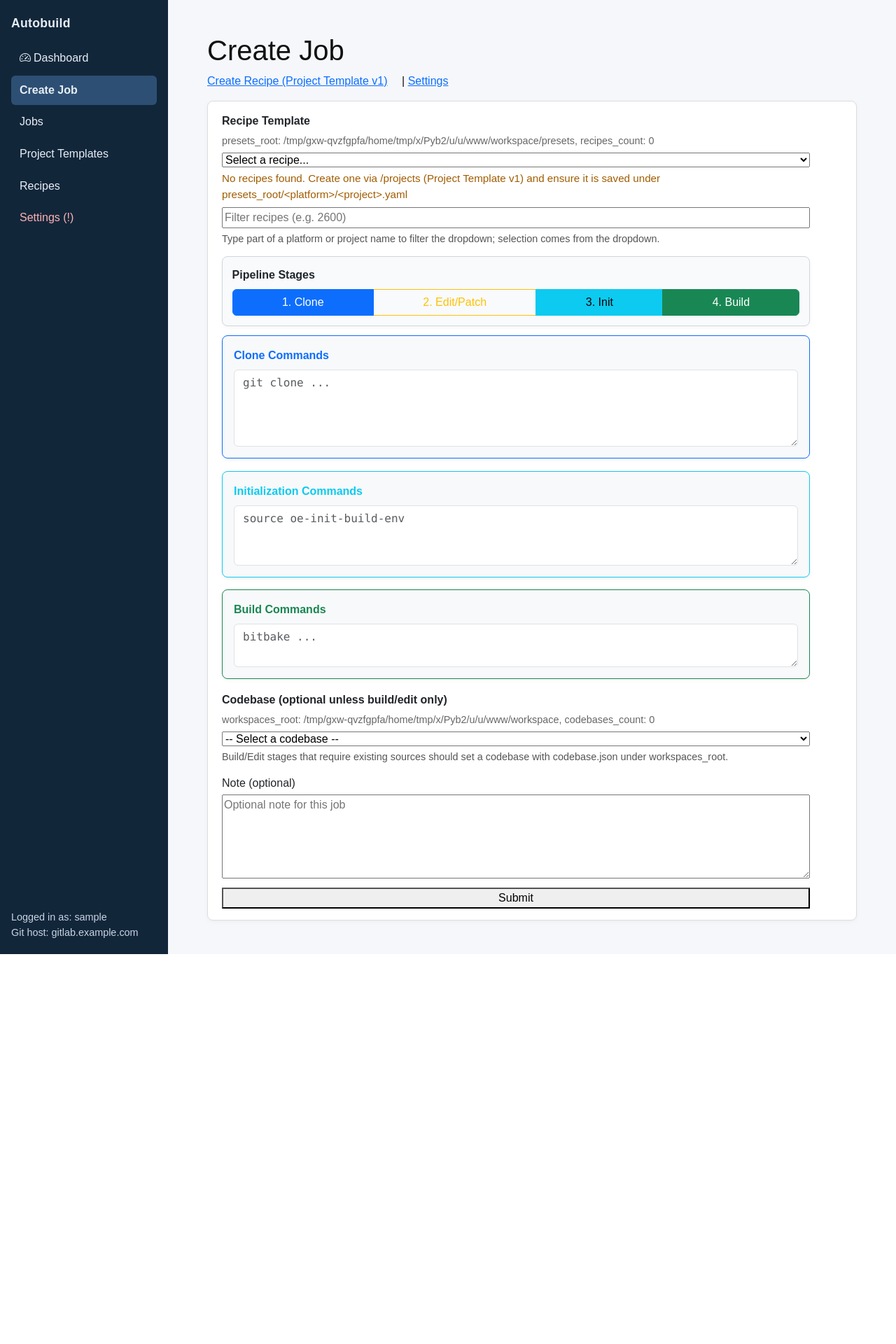
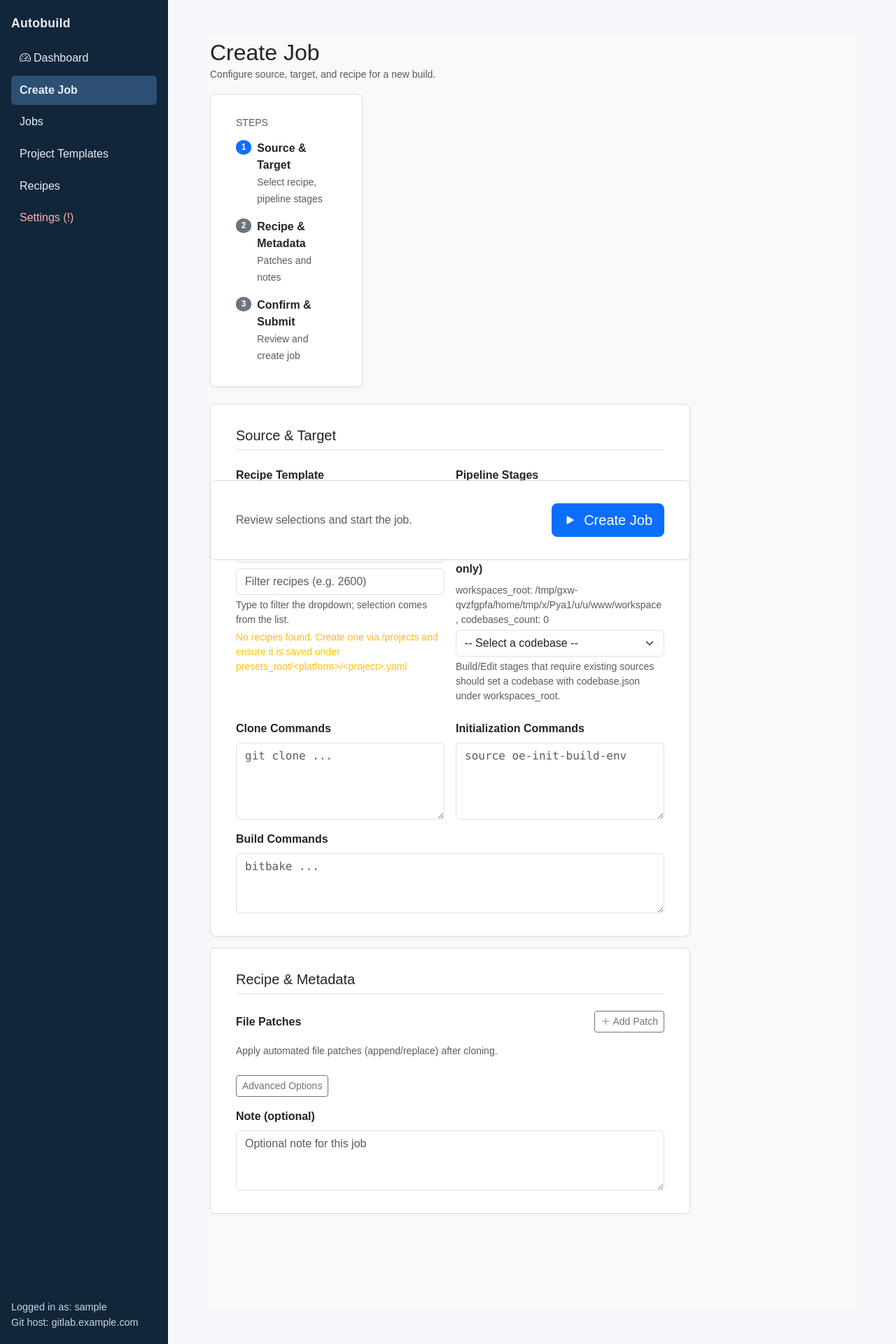
Before and after one commit to hanhanlee/autobuild_onetree, a FastAPI app: page /new in a window 1280 px wide. Shown: the whole page at 70% size. Before the commit the page ends 1363 px from the top, so only its background shows below. Run offline with FastAPI, Linux system fonts and the light colour scheme; the visitor is signed in with stand-in values (Sample User, id 1); some libraries are stand-ins or nearby versions.

Commit message:
refactor(ui): modernize new job page with professional layout
Redesign the job creation form to feature a stable, enterprise-grade UI:
1.  **Layout**: Adopt a two-column 'wizard' structure with a step
    navigator sidebar.
2.  **Style**: Replace colorful headers with a neutral, clean
    aesthetic using grouped cards.
3.  **UX**: Consolidate source/recipe settings and add a sticky
    footer for the submit action.

```diff
--- a/templates/new_job.html
+++ b/templates/new_job.html
@@ -1,99 +1,168 @@
 {% extends "_layout.html" %}
 {% block title %}Create Job{% endblock %}
 {% block content %}
-<h1>Create Job</h1>
-{% if error %}<p class="error">{{ error }}</p>{% endif %}
+<div class="bg-light py-2 px-1 rounded">
+  <div class="d-flex justify-content-between align-items-center mb-3">
+    <div>
+      <h2 class="mb-0 text-dark">Create Job</h2>
+      <small class="text-muted">Configure source, target, and recipe for a new build.</small>
+    </div>
+  </div>
+
+  {% if error %}<div class="alert alert-danger">{{ error }}</div>{% endif %}
   {% if missing_creds %}
-<div class="alert alert-danger d-flex align-items-center" role="alert" style="max-width:840px;">
+  <div class="alert alert-danger d-flex align-items-center" role="alert">
     <i class="bi bi-exclamation-octagon-fill me-2"></i>
     <div>GitLab username and token are required. Please save them in Settings before creating a job.</div>
   </div>
   {% endif %}
-<p><a href="/projects" style="margin-right:1rem;">Create Recipe (Project Template v1)</a> | <a href="/settings">Settings</a></p>
-<div class="card">
-    <form method="post" action="/new" style="display:grid;grid-template-columns:1fr;gap:0.85rem;max-width:840px;">
-        <div style="display:flex;flex-direction:column;gap:0.35rem;">
-            <label for="recipe-select" style="font-weight:600;">Recipe Template</label>
+
+  <form method="post" action="/new" class="row g-3">
+    <div class="col-md-3">
+      <div class="card h-100">
+        <div class="card-body">
+          <h6 class="text-muted text-uppercase small mb-3">Steps</h6>
+          <div class="d-flex flex-column gap-3">
+            <div class="d-flex align-items-start">
+              <span class="badge bg-primary rounded-circle me-2">1</span>
+              <div>
+                <div class="fw-semibold text-dark">Source &amp; Target</div>
+                <small class="text-muted">Select recipe, pipeline stages</small>
+              </div>
+            </div>
+            <div class="d-flex align-items-start">
+              <span class="badge bg-secondary rounded-circle me-2">2</span>
+              <div>
+                <div class="fw-semibold text-dark">Recipe &amp; Metadata</div>
+                <small class="text-muted">Patches and notes</small>
+              </div>
+            </div>
+            <div class="d-flex align-items-start">
+              <span class="badge bg-secondary rounded-circle me-2">3</span>
+              <div>
+                <div class="fw-semibold text-dark">Confirm &amp; Submit</div>
+                <small class="text-muted">Review and create job</small>
+              </div>
+            </div>
+          </div>
+        </div>
+      </div>
+    </div>
+
+    <div class="col-md-9">
+      <div class="card mb-3">
+        <div class="card-body">
+          <h5 class="card-title border-bottom pb-2 mb-4 text-dark">Source &amp; Target</h5>
+
+          <div class="row g-3">
+            <div class="col-lg-6">
+              <label class="form-label fw-semibold" for="recipe-select">Recipe Template</label>
               {% if recipes_count is defined %}
-            <div class="status" style="color:#666;font-size:0.9rem;">presets_root: {{ presets_root }}, recipes_count: {{ recipes_count }}</div>
+              <div class="text-muted small mb-1">presets_root: {{ presets_root }}, recipes_count: {{ recipes_count }}</div>
               {% endif %}
-            <select id="recipe-select" name="recipe_id" required>
+              <select id="recipe-select" name="recipe_id" class="form-select" required>
                 <option value="" disabled {% if not recipe_id %}selected{% endif %}>Select a recipe...</option>
                 {% for r in recipes or [] %}
                   <option value="{{ r.id }}" {% if recipe_id==r.id %}selected{% endif %}>{{ r.id }}{% if r.description %} ({{ r.description }}){% endif %}</option>
                 {% endfor %}
               </select>
+              <input id="recipe-filter" class="form-control mt-2" value="" placeholder="Filter recipes (e.g. 2600)" autocomplete="off">
+              <div class="text-muted small mt-1">Type to filter the dropdown; selection comes from the list.</div>
               {% if (recipes or [])|length == 0 %}
-            <div class="status" style="color:#a15c00;font-size:0.95rem;">No recipes found. Create one via /projects (Project Template v1) and ensure it is saved under presets_root/&lt;platform&gt;/&lt;project&gt;.yaml</div>
+              <div class="text-warning small mt-1">No recipes found. Create one via /projects and ensure it is saved under presets_root/&lt;platform&gt;/&lt;project&gt;.yaml</div>
               {% endif %}
-            <input id="recipe-filter" value="" placeholder="Filter recipes (e.g. 2600)" autocomplete="off">
-            <div style="color:#555;font-size:0.9rem;">Type part of a platform or project name to filter the dropdown; selection comes from the dropdown.</div>
             </div>
-
-        <div class="card" style="padding:0.85rem;border:1px solid #d0d7de;background:#f8fafc;">
-            <label class="form-label fw-bold d-block">Pipeline Stages</label>
+            <div class="col-lg-6">
+              <label class="form-label fw-semibold d-block">Pipeline Stages</label>
               <div class="btn-group w-100" role="group">
-                <input type="checkbox" class="btn-check" id="check-clone" name="do_clone" autocomplete="off" checked onchange="toggleSection('section-clone', this.checked)">
+                <input type="checkbox" class="btn-check" id="check-clone" name="do_clone" autocomplete="off" checked>
                 <label class="btn btn-outline-primary" for="check-clone">1. Clone</label>
 
-                <input type="checkbox" class="btn-check" id="check-edit" name="do_edit" autocomplete="off" onchange="toggleSection('section-edit', this.checked)">
-                <label class="btn btn-outline-warning" for="check-edit">2. Edit/Patch</label>
+                <input type="checkbox" class="btn-check" id="check-edit" name="do_edit" autocomplete="off">
+                <label class="btn btn-outline-primary" for="check-edit">2. Edit/Patch</label>
 
                 <input type="checkbox" class="btn-check" id="check-init" name="do_init" autocomplete="off" checked>
-                <label class="btn btn-outline-info" for="check-init">3. Init</label>
+                <label class="btn btn-outline-primary" for="check-init">3. Init</label>
 
-                <input type="checkbox" class="btn-check" id="check-build" name="do_build" autocomplete="off" checked onchange="toggleSection('section-build', this.checked)">
-                <label class="btn btn-outline-success" for="check-build">4. Build</label>
+                <input type="checkbox" class="btn-check" id="check-build" name="do_build" autocomplete="off" checked>
+                <label class="btn btn-outline-primary" for="check-build">4. Build</label>
               </div>
-        </div>
-
-        <div id="section-clone" class="card p-3 mb-1 bg-light border-primary">
-            <label class="form-label text-primary fw-bold">Clone Commands</label>
-            <textarea class="form-control font-monospace" name="clone_script" rows="4" placeholder="git clone ..." readonly></textarea>
-        </div>
-
-        <div id="section-edit" class="d-none card p-3 mb-1 border-warning">
-            <div class="d-flex justify-content-between align-items-center mb-2">
-                <label class="form-label text-warning fw-bold mb-0">File Patches</label>
-                <button type="button" class="btn btn-sm btn-outline-warning" onclick="addPatchRow()">
-                    <i class="bi bi-plus-lg"></i> Add Patch
-                </button>
-            </div>
-            <div id="patch-container"></div>
-            <div class="form-text text-muted">Apply automated file patches (append/replace) after cloning.</div>
-        </div>
-
-        <div id="section-init" class="card p-3 mb-1 bg-light border-info">
-            <label class="form-label text-info fw-bold">Initialization Commands</label>
-            <div class="input-group">
-                <textarea class="form-control font-monospace" name="init_script" rows="3" placeholder="source oe-init-build-env" readonly></textarea>
-            </div>
-        </div>
-
-        <div id="section-build" class="card p-3 mb-1 bg-light border-success">
-            <label class="form-label text-success fw-bold">Build Commands</label>
-            <textarea class="form-control font-monospace" name="build_script" rows="2" placeholder="bitbake ..." required readonly></textarea>
-        </div>
-
-        <div style="display:flex;flex-direction:column;gap:0.35rem;">
-            <label for="codebase-select" style="font-weight:600;">Codebase (optional unless build/edit only)</label>
+              <div class="mt-3">
+                <label class="form-label fw-semibold" for="codebase-select">Codebase (optional unless build/edit only)</label>
                 {% if codebases_count is defined %}
-            <div class="status" style="color:#666;font-size:0.9rem;">workspaces_root: {{ workspaces_root }}, codebases_count: {{ codebases_count }}</div>
+                <div class="text-muted small mb-1">workspaces_root: {{ workspaces_root }}, codebases_count: {{ codebases_count }}</div>
                 {% endif %}
-            <select id="codebase-select" name="codebase_id">
+                <select id="codebase-select" name="codebase_id" class="form-select">
                   <option value="" {% if not codebase_id %}selected{% endif %}>-- Select a codebase --</option>
                   {% for cb in codebases or [] %}
                       <option value="{{ cb.id }}" {% if codebase_id==cb.id %}selected{% endif %}>{{ cb.label or cb.id }}</option>
                   {% endfor %}
                 </select>
-            <div style="color:#555;font-size:0.9rem;">Build/Edit stages that require existing sources should set a codebase with codebase.json under workspaces_root.</div>
+                <div class="text-muted small mt-1">Build/Edit stages that require existing sources should set a codebase with codebase.json under workspaces_root.</div>
               </div>
-        <label>Note (optional)
-            <textarea name="note" rows="3" placeholder="Optional note for this job">{{ note or '' }}</textarea>
-        </label>
-        <button type="submit">Submit</button>
+            </div>
+          </div>
+
+          <div class="mt-4">
+            <div class="row g-3">
+              <div class="col-md-6">
+                <label class="form-label fw-semibold">Clone Commands</label>
+                <textarea class="form-control font-monospace" name="clone_script" rows="4" placeholder="git clone ..." readonly></textarea>
+              </div>
+              <div class="col-md-6">
+                <label class="form-label fw-semibold">Initialization Commands</label>
+                <textarea class="form-control font-monospace" name="init_script" rows="4" placeholder="source oe-init-build-env" readonly></textarea>
+              </div>
+              <div class="col-12">
+                <label class="form-label fw-semibold">Build Commands</label>
+                <textarea class="form-control font-monospace" name="build_script" rows="3" placeholder="bitbake ..." required readonly></textarea>
+              </div>
+            </div>
+          </div>
+        </div>
+      </div>
+
+      <div class="card">
+        <div class="card-body">
+          <h5 class="card-title border-bottom pb-2 mb-4 text-dark">Recipe &amp; Metadata</h5>
+
+          <div class="d-flex justify-content-between align-items-center mb-3">
+            <span class="fw-semibold text-dark">File Patches</span>
+            <button type="button" class="btn btn-outline-secondary btn-sm" onclick="addPatchRow()"><i class="bi bi-plus-lg"></i> Add Patch</button>
+          </div>
+          <div id="patch-container" class="mb-3"></div>
+          <div class="text-muted small mb-4">Apply automated file patches (append/replace) after cloning.</div>
+
+          <div class="mb-3">
+            <button type="button" class="btn btn-outline-secondary btn-sm" data-bs-toggle="collapse" data-bs-target="#advanced-options" aria-expanded="false">Advanced Options</button>
+          </div>
+          <div class="collapse" id="advanced-options">
+            <div class="card card-body border-0 p-0 mb-3">
+              <div class="text-muted small">Use these fields for specialized overrides if needed.</div>
+            </div>
+          </div>
+
+          <div class="mb-0">
+            <label class="form-label fw-semibold" for="note">Note (optional)</label>
+            <textarea class="form-control" id="note" name="note" rows="3" placeholder="Optional note for this job">{{ note or '' }}</textarea>
+          </div>
+        </div>
+      </div>
+
+      <div class="mt-3 position-sticky" style="bottom: 0; z-index: 2;">
+        <div class="card">
+          <div class="card-body d-flex justify-content-between align-items-center">
+            <div class="text-muted">Review selections and start the job.</div>
+            <button type="submit" class="btn btn-primary btn-lg">
+              <i class="bi bi-play-fill me-1"></i> Create Job
+            </button>
+          </div>
+        </div>
+      </div>
+    </div>
   </form>
 </div>
+
 <script>
 // 1. Data Injection (Backend -> Frontend)
 const recipesData = {};
@@ -122,7 +191,6 @@ const recipesData = {};
     };
 }
 {% endfor %}
-console.log("Recipes Data Loaded:", recipesData);
 
 // 2. Visibility Logic
 function toggleSection(id, show) {
@@ -140,7 +208,6 @@ function updateRecipeInfo() {
 
     const rId = String(select.value);
     const data = recipesData[rId];
-    console.log("Selected Recipe:", rId, data);
 
     const fields = [
         { name: "clone_script", key: "clone_script" },
@@ -150,7 +217,7 @@ function updateRecipeInfo() {
 
     if (data) {
         fields.forEach((f) => {
-            const input = document.querySelector(`textarea[name="${f.name}"]`);
+            const input = document.querySelector(`textarea[name=\"${f.name}\"]`);
             if (input) {
                 input.value = data[f.key] || "";
                 input.readOnly = true;
@@ -159,7 +226,7 @@ function updateRecipeInfo() {
         });
     } else {
         fields.forEach((f) => {
-            const input = document.querySelector(`textarea[name="${f.name}"]`);
+            const input = document.querySelector(`textarea[name=\"${f.name}\"]`);
             if (input) {
                 input.value = "";
                 input.readOnly = false;
@@ -177,8 +244,8 @@ document.addEventListener("DOMContentLoaded", function () {
     const filterInput = document.getElementById("recipe-filter");
     if (filterInput && select) {
         const fuzzyMatch = (query, text) => {
-            const q = (query || "").toLowerCase().replace(/\s+/g, "");
-            const t = (text || "").toLowerCase().replace(/\s+/g, "");
+            const q = (query || "").toLowerCase().replace(/\\s+/g, "");
+            const t = (text || "").toLowerCase().replace(/\\s+/g, "");
             return !q || t.includes(q);
         };
         filterInput.addEventListener("input", () => {
```
Lines whose indentation alone changed are shown as unchanged.
